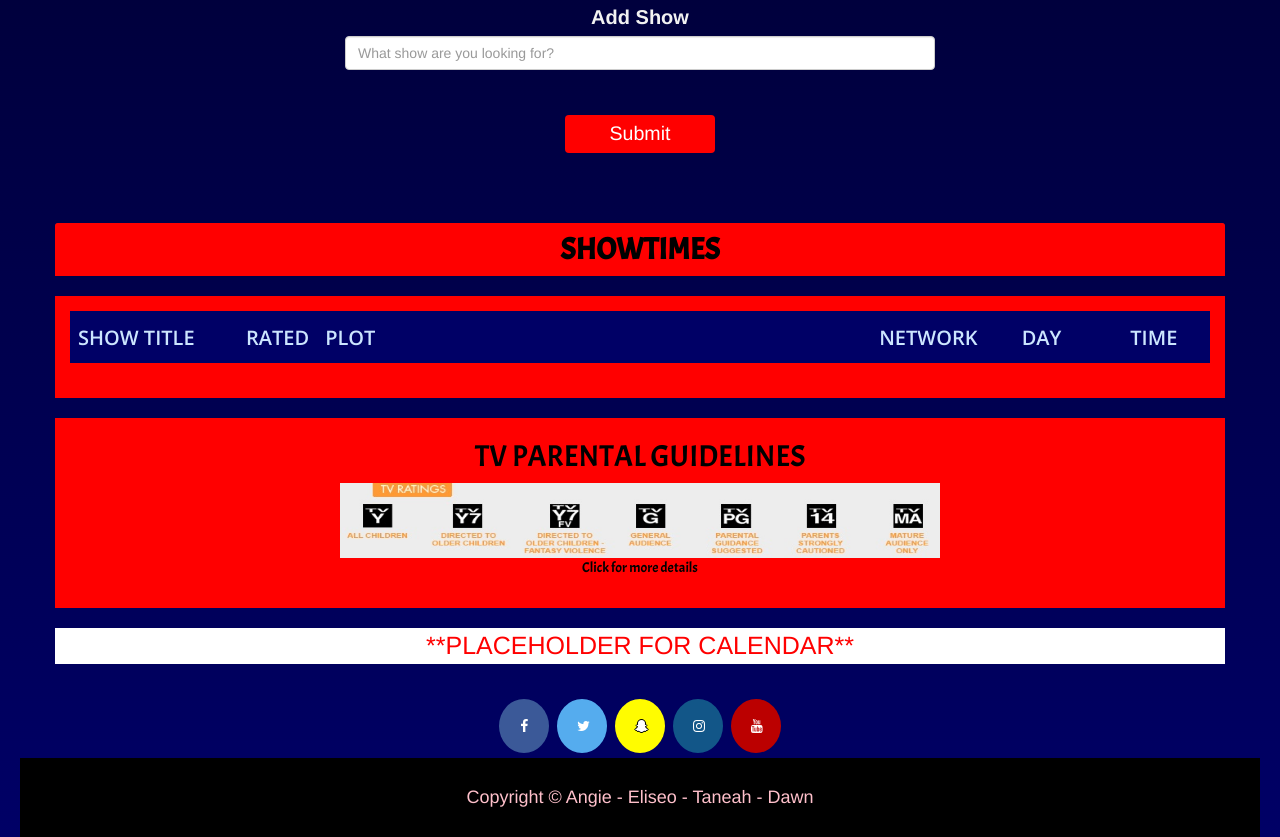
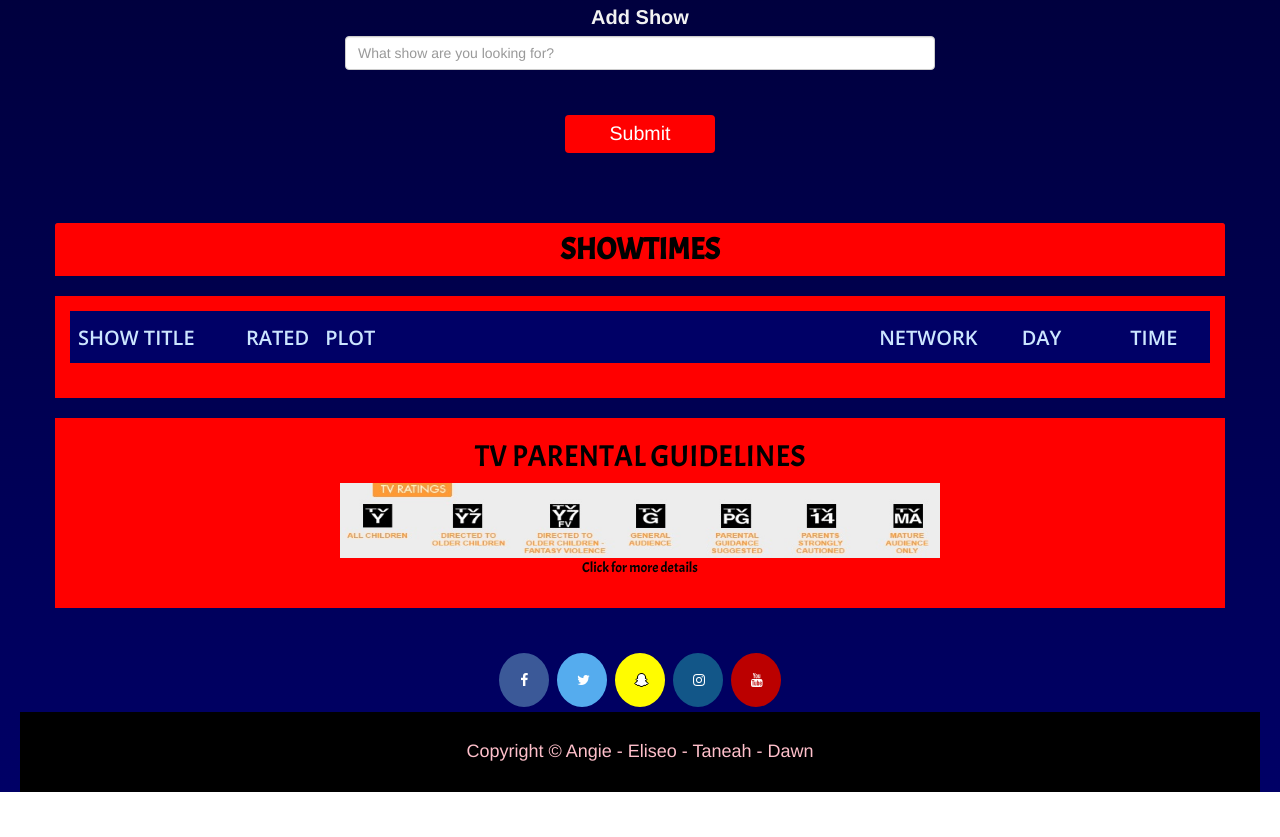
Before and after one commit to angiemywork2/Recipe, a plain HTML site: page watch-party.html in a window 1280 px wide. Shown: the part 1285-2122 px from the top of the page. After the commit the page ends 2077 px from the top, so only its background shows below. Drawn offline with nearby package versions, Linux system fonts and the light colour scheme; a web font is replaced by a local one.

Commit message:
cleaning up calendar placeholder

```diff
--- a/watch-party.html
+++ b/watch-party.html
@@ -261,7 +261,7 @@
 			<div class="container">
 				<div class="row">
 					<div class="calendar">
-					<p>**PLACEHOLDER FOR CALENDAR**</p>
+
 					</div>
 				</div>
 			</div>
```
